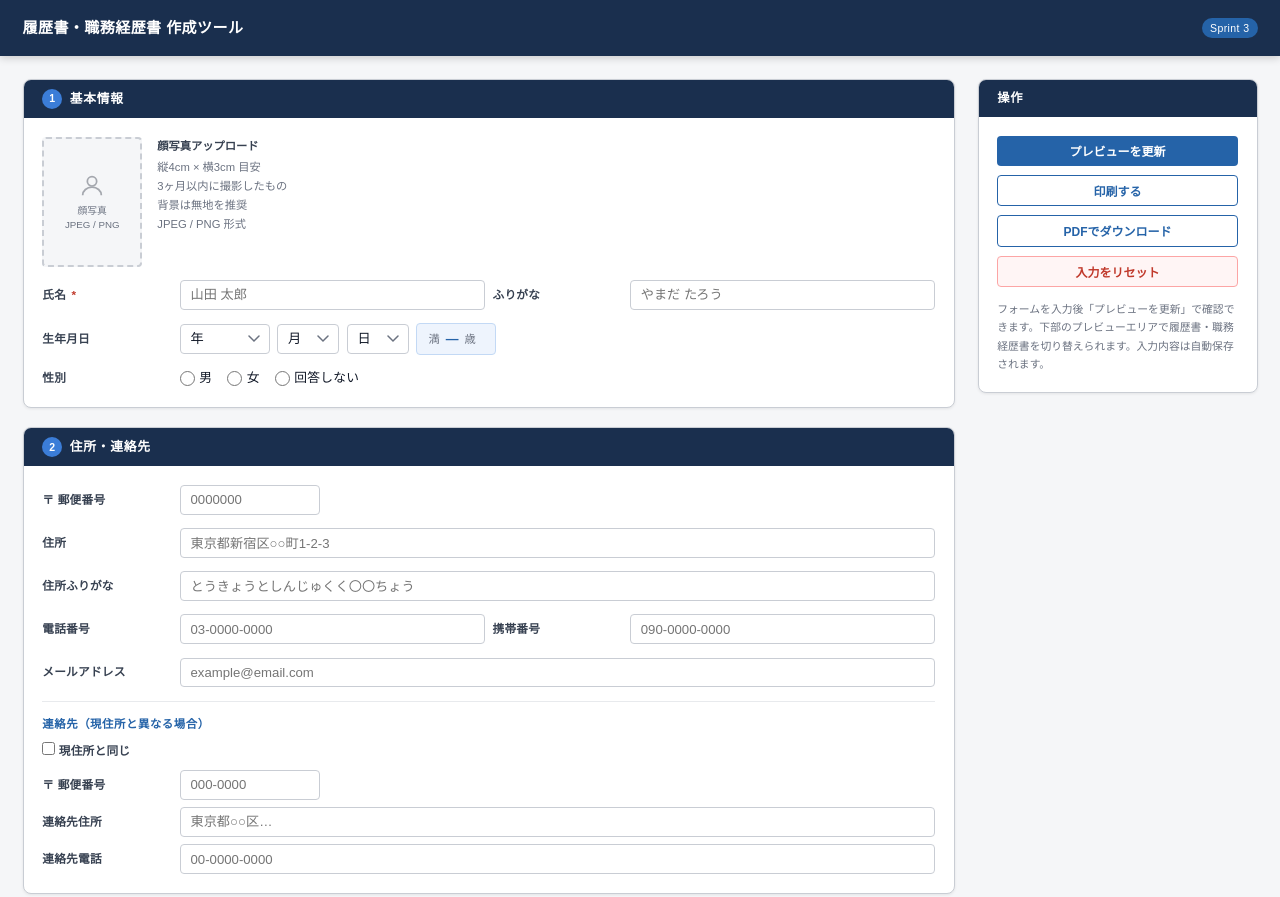
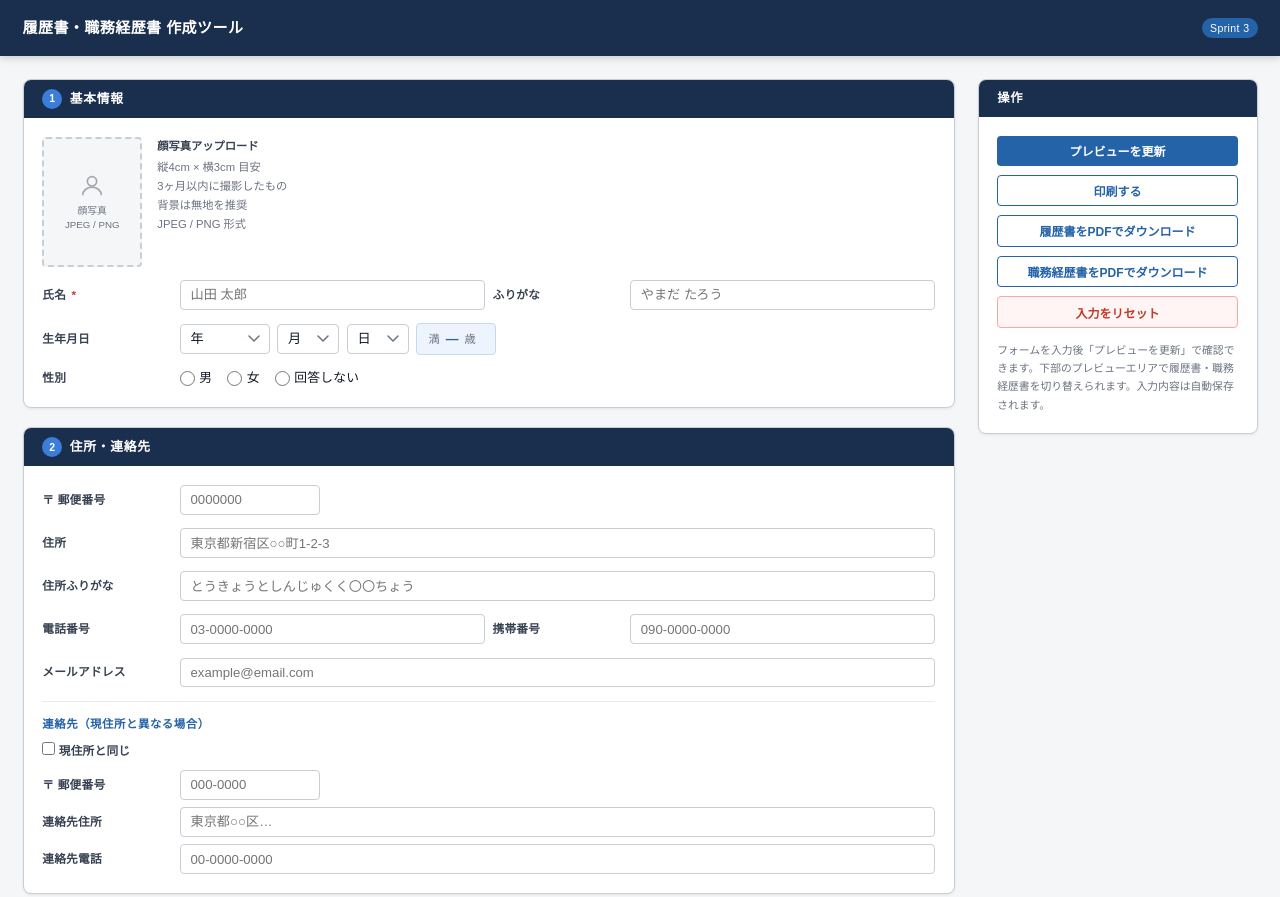
Before and after one commit to yoshimuraonelink-maker/resume-tool, a plain HTML site: page index.html in a window 1280 px wide. Shown: the top 897 px of the page. Drawn offline with Linux system fonts and the light colour scheme.

Commit message:
PDFダウンロードボタンを履歴書用・職務経歴書用の2つに分割
Co-Authored-By: Claude Opus 5.5 <noreply@anthropic.com>

```diff
--- a/index.html
+++ b/index.html
@@ -1913,7 +1913,8 @@
         <div class="section-body" style="gap:0.6rem;">
           <button class="btn btn-primary" style="width:100%;justify-content:center;" onclick="updatePreview()">プレビューを更新</button>
           <button class="btn btn-outline" id="printBtn" style="width:100%;justify-content:center;" onclick="printDocument()">印刷する</button>
-          <button class="btn btn-outline" id="pdfBtn" style="width:100%;justify-content:center;" onclick="downloadPdf()">PDFでダウンロード</button>
+          <button class="btn btn-outline" id="pdfBtnResume" style="width:100%;justify-content:center;" onclick="downloadPdf('resume')">履歴書をPDFでダウンロード</button>
+          <button class="btn btn-outline" id="pdfBtnCareer" style="width:100%;justify-content:center;" onclick="downloadPdf('career')">職務経歴書をPDFでダウンロード</button>
           <button class="btn" id="resetBtn" style="width:100%;justify-content:center;background:#fff5f5;color:var(--danger);border:1px solid #fca5a5;" onclick="resetForm()">入力をリセット</button>
           <p style="font-size:0.72rem;color:var(--gray-500);margin-top:0.25rem;line-height:1.7;">
             フォームを入力後「プレビューを更新」で確認できます。下部のプレビューエリアで履歴書・職務経歴書を切り替えられます。入力内容は自動保存されます。
@@ -3484,17 +3485,24 @@
     });
   }
 
-  async function downloadPdf() {
-    const btn = document.getElementById('pdfBtn');
+  async function downloadPdf(type) {
+    const target = type === 'career' ? 'career' : 'resume';
+    const isResume = target === 'resume';
+    const btn = document.getElementById(isResume ? 'pdfBtnResume' : 'pdfBtnCareer');
     const btnLabel = btn ? btn.textContent : '';
+    const otherBtn = document.getElementById(isResume ? 'pdfBtnCareer' : 'pdfBtnResume');
     const nameEl = document.getElementById('name');
     const name = nameEl && nameEl.value.trim() ? nameEl.value.trim().replace(/\s+/g, '') : '';
-    const isResume = currentTab === 'resume';
+    // The non-active preview tab is display:none and cannot be captured,
+    // so temporarily switch to the target tab and restore it afterwards.
+    const prevTab = currentTab;
+    if (currentTab !== target) switchPreviewTab(target);
     const docLabel = isResume ? '履歴書' : '職務経歴書';
     const filename = (name ? `${docLabel}_${name}` : docLabel) + '.pdf';
 
     try {
       if (btn) { btn.disabled = true; btn.textContent = 'PDF作成中…'; }
+      if (otherBtn) otherBtn.disabled = true;
 
       await Promise.all([
         loadScriptOnce('https://cdnjs.cloudflare.com/ajax/libs/html2canvas/1.4.1/html2canvas.min.js'),
@@ -3573,6 +3581,8 @@
       setTimeout(() => { document.title = originalTitle; }, 1000);
     } finally {
       if (btn) { btn.disabled = false; btn.textContent = btnLabel; }
+      if (otherBtn) otherBtn.disabled = false;
+      if (currentTab !== prevTab) switchPreviewTab(prevTab);
     }
   }
 
```
